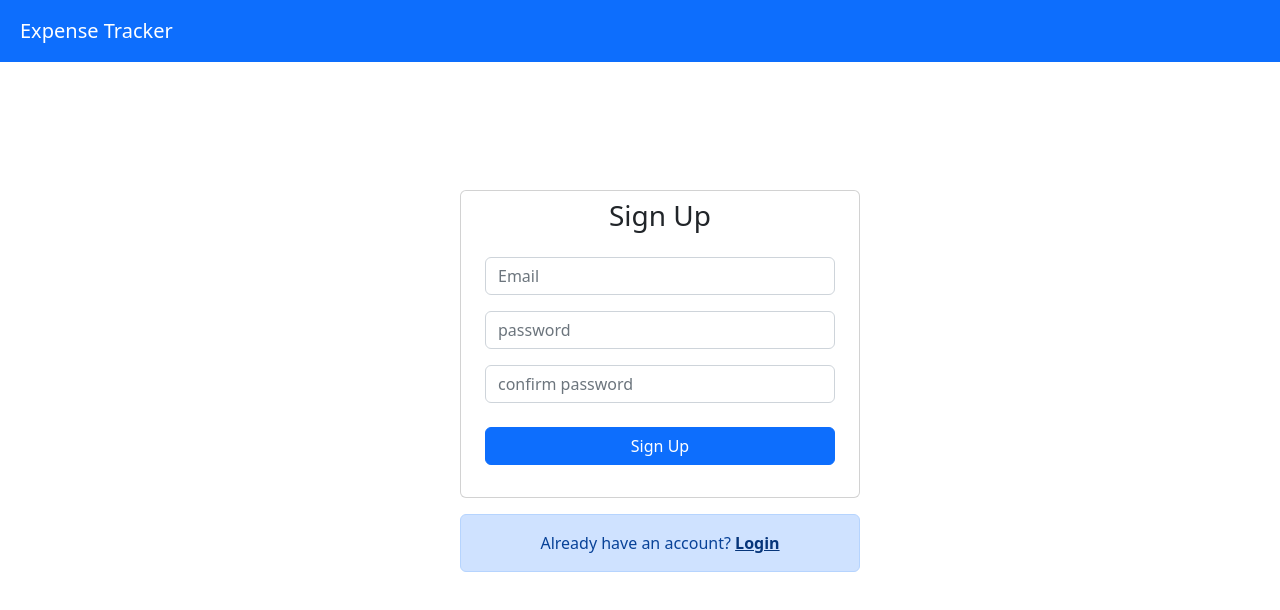
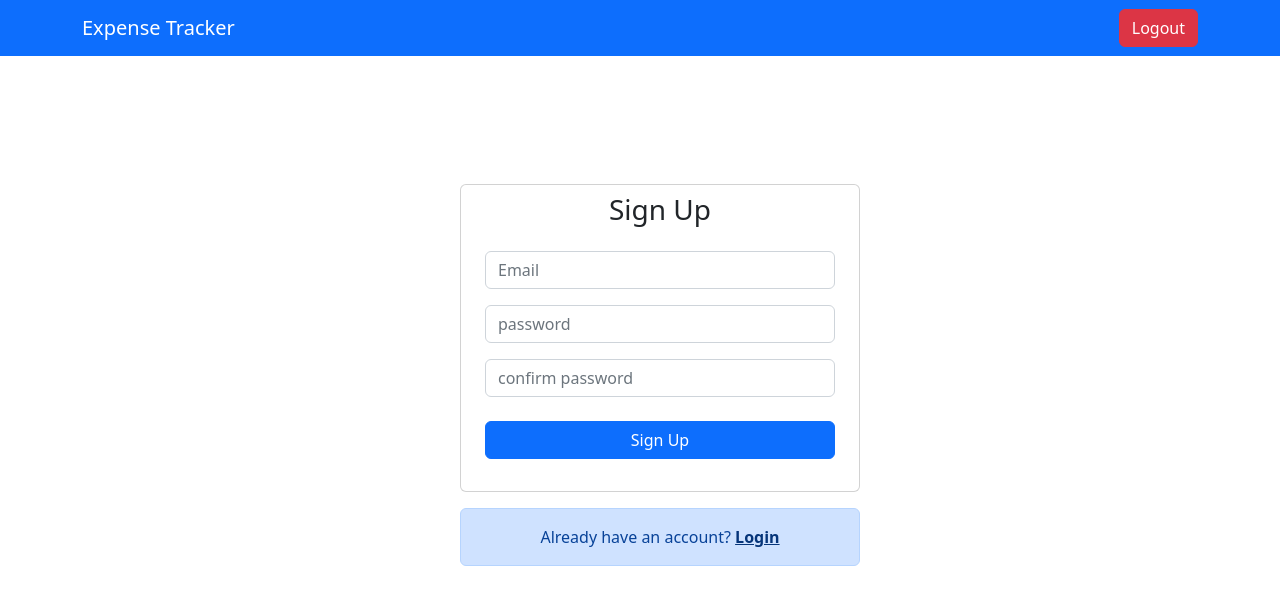
Before and after one commit to rintha/react-expense-tracker, a React (Create React App) app: page / in a window 1280 px wide. Shown: the top 610 px of the page. Built offline with nearby package versions, Linux system fonts and the light colour scheme.

Commit message:
logout added

```diff
--- a/src/components/Layout/NavBar.js
+++ b/src/components/Layout/NavBar.js
@@ -1,15 +1,23 @@
 import React from "react";
-import { Navbar, Container } from "react-bootstrap";
+import { useHistory } from "react-router-dom";
+import { Navbar, Button,Container } from "react-bootstrap";
 
 const NavBar = () => {
+  const history = useHistory();
+  const logoutHandler = () => {
+    localStorage.removeItem("token");
+    history.replace("/");
+  };
+
   return (
     <Navbar bg="primary" variant="dark">
-      <div className="m-2">
-        <Container>
-          <Navbar.Brand>Expense Tracker</Navbar.Brand>
-        </Container>
-      </div>
-    </Navbar>
+  <Container className="d-flex justify-content-between">
+    <Navbar.Brand>Expense Tracker</Navbar.Brand>
+    <Button  onClick={logoutHandler} variant="danger">Logout</Button>
+  </Container>
+</Navbar>
+
+
   );
 };
 
```
